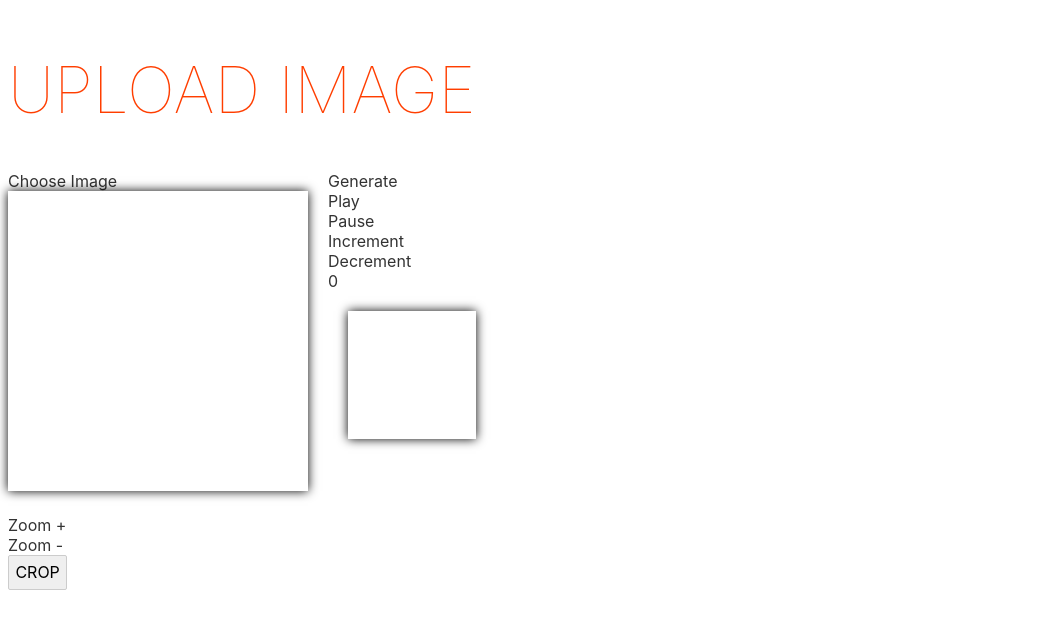
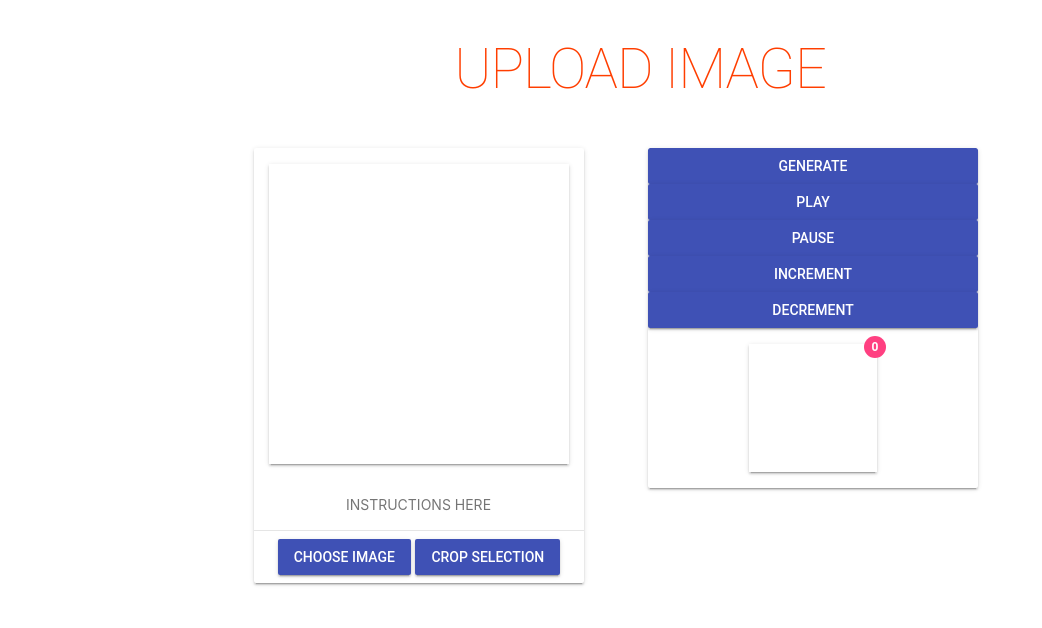
Before and after one commit to kleveland/gif-creator, a Svelte app: page / in a window 1280 px wide. Shown: the top 628 px of the page, without its empty margins (0-1042 px from the left). Built offline with nearby package versions, Linux system fonts and the light colour scheme.

Commit message:
WIP styling

```diff
--- a/public/index.html
+++ b/public/index.html
@@ -7,6 +7,9 @@
 	<title>Svelte app</title>
 
 	<link rel='icon' type='image/png' href='/favicon.png'>
+	<link rel="stylesheet" href="https://fonts.googleapis.com/icon?family=Material+Icons">
+	<link rel="stylesheet" href="https://code.getmdl.io/1.3.0/material.indigo-pink.min.css">
+	<script defer src="https://code.getmdl.io/1.3.0/material.min.js"></script>
 	<link rel='stylesheet' href='/global.css'>
 	<link rel='stylesheet' href='/build/bundle.css'>
 
--- a/src/App.svelte
+++ b/src/App.svelte
@@ -5,30 +5,36 @@
   let croppedImage;
 </script>
 
-<main>
+<main class="container">
   <div id="app">
     <h1>Upload Image</h1>
-    <div>
-      <div class="generate-image-container" id="container">
+    <div class="main-content">
+      <div class="mdl-grid">
+        <div class="mdl-cell mdl-cell--6-col">
           <ImageImport
             onCrop={(img) => {
               croppedImage = img;
             }}
           />
+        </div>
+        <div class="mdl-cell mdl-cell--6-col">
           <CustomizeCanvas {croppedImage} />
+        </div>
       </div>
     </div>
   </div>
 </main>
 
 <style>
-  .generate-image-container {
-    display: flex;
+  .main-content {
+    max-width: 900px;
+    margin:auto;
+    text-align: center;
   }
-
   h1 {
     color: #ff3e00;
     text-transform: uppercase;
+    text-align: center;
     font-size: 4em;
     font-weight: 100;
   }
--- /dev/null
+++ b/src/Button.svelte
@@ -0,0 +1,14 @@
+<script>
+    export let onClick;
+    export let buttonText;
+    export let id;
+</script>
+
+<button
+class="mdl-button mdl-js-button mdl-button--raised mdl-js-ripple-effect mdl-button--colored"
+role="button"
+id={id}
+on:click={onClick}
+>
+{buttonText}
+</button>
--- a/src/CustomizeCanvas.svelte
+++ b/src/CustomizeCanvas.svelte
@@ -1,6 +1,7 @@
 <script>
   import { onMount, afterUpdate } from "svelte";
   import { PartyParrotPositions } from './gifpositions';
+  import Button from './Button.svelte';
   import GIF from "./gif.js";
 
   let frameCount = 0;
@@ -18,6 +19,9 @@
     canvasHeight,
     isDragging = false,
     canDrag = true,
+    position = { x: 0, y: 0 },
+    imageOrigPos = { ...position },
+    clickOrigPos,
     playInterval;
 
   const onScroll = (e) => setOffsets();
@@ -28,6 +32,8 @@
     canvasWidth = canvas.width;
     canvasHeight = canvas.height;
     setOffsets();
+    document.addEventListener('scroll', setOffsets);
+    window.addEventListener('resize', setOffsets);
   });
 
   afterUpdate(() => {
@@ -69,10 +75,7 @@
     console.log(frameCount, arr.length);
     if (frameCount > arr.length - 1) frameCount = 0;
     if (frameCount < 0) frameCount = arr.length - 1;
-    if (arr.length == 10) {
-      drawAnimatedImage(frameCount);
-      drawOverlayImage(frameCount);
-    }
+    if (arr.length == 10) drawFrame(frameCount);
   }
 
   function drawAnimatedImage(frame, overrideCtx) {
@@ -90,10 +93,9 @@
     const midX = croppedImage.width / 4;
     const midY = croppedImage.height / 4;
     console.log(midX, midY);
+    console.log(positionsArr, frameCount)
     targetCtx.drawImage(
-      croppedImage,
-      positionsArr[frameCount]?.x ? positionsArr[frameCount]?.x : midX,
-      positionsArr[frameCount]?.y ? positionsArr[frameCount]?.y : midY
+        croppedImage, positionsArr[frameCount].x, positionsArr[frameCount].y, croppedImage.width, croppedImage.height
     );
   }
 
@@ -108,10 +110,18 @@
   }
 
   function handleImageMouseDown(e) {
-    canMouseX = parseInt(e.clientX - offsetX);
-    canMouseY = parseInt(e.clientY - offsetY);
-    // set the drag flag
-    isDragging = true;
+    if (
+      e.button === 0 &&
+      canMouseX > positionsArr[frameCount].x &&
+      canMouseY > positionsArr[frameCount].y &&
+      canMouseX < positionsArr[frameCount].x + croppedImage.width &&
+      canMouseY < positionsArr[frameCount].y + croppedImage.height
+    ) {
+      clickOrigPos = { x: canMouseX, y: canMouseY };
+      imageOrigPos = { ...positionsArr[frameCount] };
+      console.log("orig pos", clickOrigPos);
+      isDragging = true;
+    }
   }
 
   function handleImageMouseUp(e) {
@@ -133,18 +143,19 @@
     canMouseY = parseInt(e.clientY - offsetY);
     // if the drag flag is set, clear the canvas and draw the image
     if (isDragging) {
-      ctx.clearRect(0, 0, canvasWidth, canvasHeight);
-      drawAnimatedImage(frameCount);
+      console.log(canMouseX, canMouseY);
       positionsArr[frameCount] = {
-        x: canMouseX - croppedImage.width / 2,
-        y: canMouseY - croppedImage.height / 2,
+        x: imageOrigPos.x - (clickOrigPos.x - canMouseX),
+        y: imageOrigPos.y - (clickOrigPos.y - canMouseY),
       };
-      ctx.drawImage(
-        croppedImage,
-        positionsArr[frameCount].x,
-        positionsArr[frameCount].y
-      );
+      drawFrame();
     }
+  }
+
+  function drawFrame(frame = frameCount) {
+      ctx.clearRect(0, 0, canvas.width, canvas.height);
+      drawAnimatedImage(frame);
+      drawOverlayImage(frame);
   }
 
   function generateGif() {
@@ -181,19 +192,17 @@
   }
 </script>
 
-<div class="custom-canvas-container">
-  <div id="generate" on:click={generateGif}>Generate</div>
-  <div id="playCanvas" on:click={playCanvas}>Play</div>
-  <div id="pauseCanvas" on:click={pauseCanvas}>Pause</div>
-  <div id="incrementFrame" on:click={() => setFrame(frameCount + 1)}>
-    Increment
-  </div>
-  <div id="decrementFrame" on:click={() => setFrame(frameCount - 1)}>
-    Decrement
-  </div>
-  <div>{frameCount}</div>
+<div class="mdl-card mdl-shadow--2dp">
+<Button id="generate" onClick={generateGif} buttonText="Generate" />
+  <Button id="playCanvas" onClick={playCanvas} buttonText="Play" />
+  <Button id="pauseCanvas" onClick={pauseCanvas} buttonText="Pause"/>
+  <Button id="incrementFrame" onClick={() => setFrame(frameCount + 1)} buttonText="Increment" />
+  <Button id="decrementFrame" onClick={() => setFrame(frameCount - 1)} buttonText="Decrement" />
+  <span class="gif-canvas-container mdl-badge" data-badge={frameCount}>
   <canvas
     id="gifCanvas"
+    class="gif-canvas"
+    data-badge={frameCount}
     width="128"
     height="128"
     on:scroll={onScroll}
@@ -201,12 +210,23 @@
     on:mousemove={handleImageMouseMove}
     on:mouseup={handleImageMouseUp}
     on:mouseout={handleImageMouseOut}
-  />
+  /></span>
 </div>
 
 <style>
-  canvas {
-    box-shadow: 0 0 10px black;
-    margin: 20px;
+  .gif-canvas {
+    box-shadow: 0 2px 2px 0 rgb(0 0 0 / 14%), 0 3px 1px -2px rgb(0 0 0 / 20%),
+      0 1px 5px 0 rgb(0 0 0 / 12%);
+  }
+
+  .gif-canvas-container {
+      width: 128px;
+      height: 128px;
+      margin: 1em auto;
+  }
+
+  .gif-canvas-container::after {
+      top: -8px;
+      right: -9px;
   }
 </style>
--- a/src/ImageImport.svelte
+++ b/src/ImageImport.svelte
@@ -29,10 +29,17 @@
   onMount(() => {
     canvas = document.getElementById("cropCanvas");
     ctx = canvas.getContext("2d");
+    setOffsets();
+    document.addEventListener("scroll", setOffsets);
+    window.addEventListener("resize", setOffsets);
+  });
+
+  function setOffsets() {
+    console.log("resize", "scroll");
     const canvasOffset = canvas.getBoundingClientRect();
     offsetX = canvasOffset.left;
     offsetY = canvasOffset.top;
-  });
+  }
 
   function onImageMouseMove(e) {
     canMouseX = parseInt(e.clientX - offsetX);
@@ -67,9 +74,10 @@
   }
 
   function onImageMouseDown(e) {
-    console.log(e);
     canMouseX = parseInt(e.clientX - offsetX);
     canMouseY = parseInt(e.clientY - offsetY);
+    console.log("current mouse pos", canMouseX, canMouseY);
+    console.log("current image pos", position.x, position.y);
     if (
       e.button === 0 &&
       canMouseX > position.x &&
@@ -88,7 +96,8 @@
     canMouseX = parseInt(e.clientX - offsetX);
     canMouseY = parseInt(e.clientY - offsetY);
     isDragging = false;
-    if (e.button === 1 && imageObj) setImageLoad(canvas.toDataURL("image/jpeg"));
+    if (e.button === 1 && imageObj)
+      setImageLoad(canvas.toDataURL("image/jpeg"));
   }
 
   function onImageMouseOut(e) {
@@ -150,12 +159,22 @@
         canvas.width = width;
         canvas.height = height;
         tempCanvas.getContext("2d").drawImage(rawImageObj, 0, 0, width, height);
-        setImageLoad(tempCanvas.toDataURL("image/jpeg"), canvas.width, canvas.height, new Image());
+        setImageLoad(
+          tempCanvas.toDataURL("image/jpeg"),
+          canvas.width,
+          canvas.height,
+          new Image()
+        );
       };
     };
   }
 
-  function setImageLoad(imageSrc, width = newWidth, height = newHeight, newImageObj) {
+  function setImageLoad(
+    imageSrc,
+    width = newWidth,
+    height = newHeight,
+    newImageObj
+  ) {
     if (newImageObj) imageObj = newImageObj;
     imageObj.src = imageSrc;
     newWidth = width;
@@ -172,7 +191,11 @@
     else if (level > 5) zoomLevel = 5;
     else zoomLevel = level;
     const [origWidth, origHeight] = [canvas.width, canvas.height];
-    setImageLoad(canvas.toDataURL("image/jpeg"), origWidth * level, origHeight * level);
+    setImageLoad(
+      canvas.toDataURL("image/jpeg"),
+      origWidth * level,
+      origHeight * level
+    );
   }
 
   function cropImage() {
@@ -235,28 +258,12 @@
   }
 </script>
 
-<div class="image-import-container">
-<div
-  class="chan"
-  on:click={() => {
-    fileinput.click();
-  }}
->
-  Choose Image
-</div>
-<input
-  style="display:none"
-  type="file"
-  accept=".jpg, .jpeg, .png"
-  on:change={onFileSelected}
-  bind:this={fileinput}
-/>
+<div class="image-import-container mdl-card mdl-shadow--2dp">
   <div>
     <canvas
       id="cropCanvas"
       width="300"
       height="300"
-    style="position:relative;margin-left:0px;margin-top:0px;"
       on:contextmenu={onImageRightClick}
       on:wheel={onScroll}
       on:mousedown={onImageMouseDown}
@@ -269,31 +276,42 @@
     <div id="posx" style="display:none;" />
     <div id="posy" style="display:none;" />
   </div>
-<div
-  id="zoomIncrease"
-  on:click={() => setZoom(zoomLevel + (zoomLevel >= 1 ? ZOOM_INCREASE : ZOOM_DECREASE))}
+  <div class="mdl-card__supporting-text">INSTRUCTIONS HERE</div>
+  <div class="mdl-card__actions mdl-card--border">
+    <button
+      class="mdl-button mdl-js-button mdl-button--raised mdl-js-ripple-effect mdl-button--colored"
+      id="import"
+      on:click={() => fileinput.click()}
     >
-  Zoom +
-</div>
-<div
-  id="zoomDecrease"
-  on:click={() => setZoom(zoomLevel - (zoomLevel > 1 ? ZOOM_INCREASE : ZOOM_DECREASE))}
->
-  Zoom -
-</div>
-<input
-  type="button"
+      Choose Image
+    </button>
+    <button
+      class="mdl-button mdl-js-button mdl-button--raised mdl-js-ripple-effect mdl-button--colored"
+      role="button"
       id="crop"
-  value="CROP"
       on:click={() => {
         croppedImage = cropImage();
       }}
+    >
+      Crop Selection
+    </button>
+    <input
+      style="display:none"
+      type="file"
+      accept=".jpg, .jpeg, .png"
+      on:change={onFileSelected}
+      bind:this={fileinput}
     />
+  </div>
 </div>
 
 <style>
+  .image-import-container {
+    margin: auto;
+  }
   canvas {
-    box-shadow: 0 0 10px black;
-    margin: 20px;
+    box-shadow: 0 2px 2px 0 rgb(0 0 0 / 14%), 0 3px 1px -2px rgb(0 0 0 / 20%),
+      0 1px 5px 0 rgb(0 0 0 / 12%);
+    margin: 1em auto;
   }
 </style>
```
Also changed, not shown: src/drawgif.js (deleted, +0 -147 lines). Lines whose indentation alone changed are shown as unchanged.
